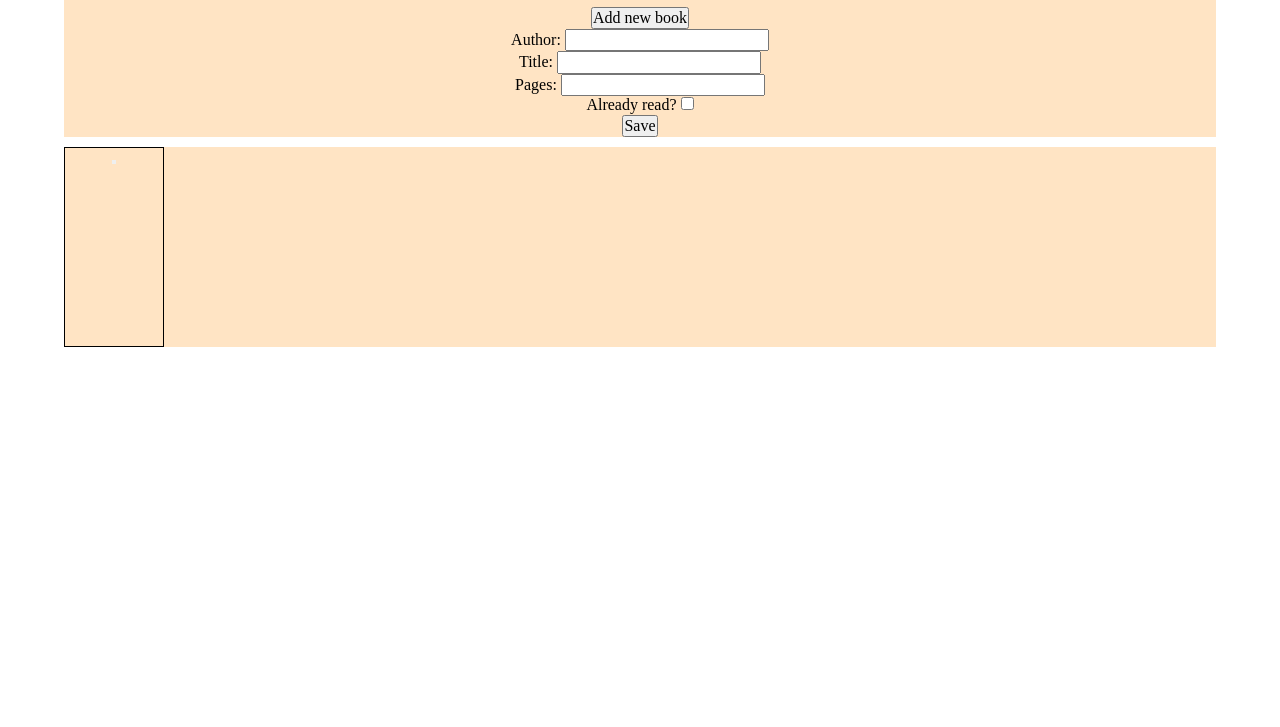
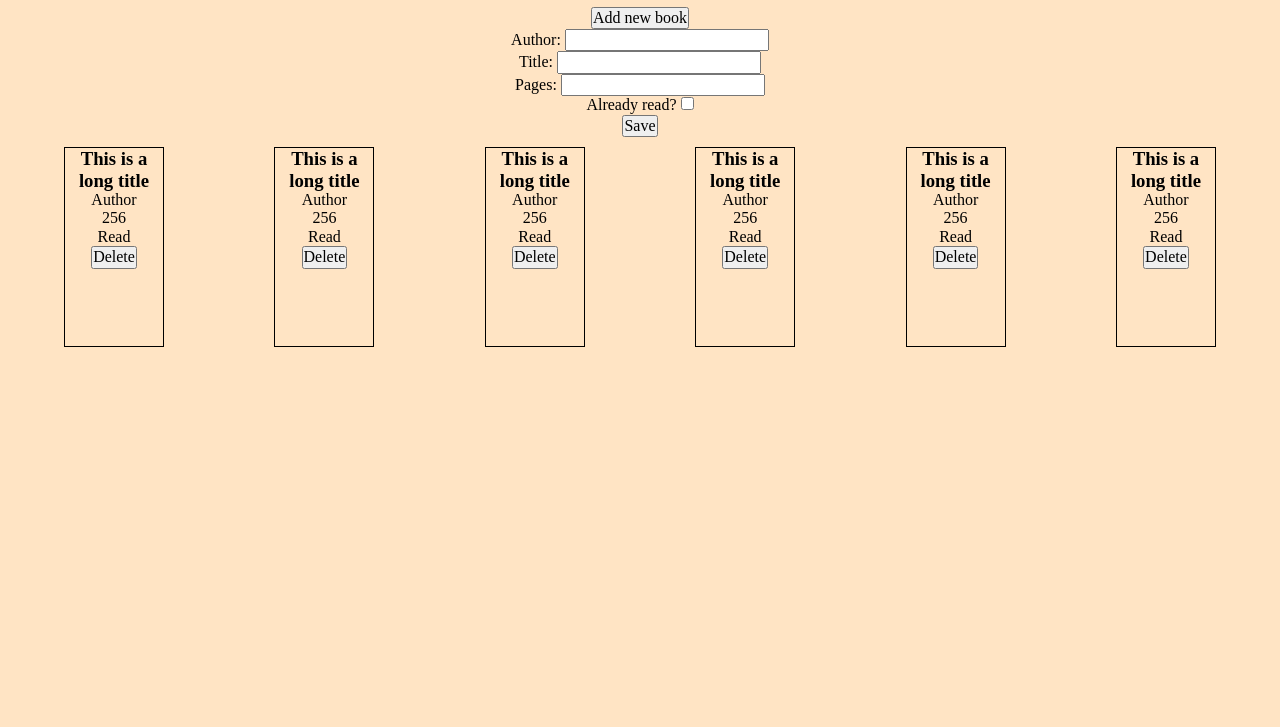
Before and after one commit to NewIncome/mv_library, a plain HTML site: page index.html in a window 1280 px wide. Shown: the part 73-800 px from the top of the page. Drawn offline with Linux system fonts and the light colour scheme.

Commit message:
Add book section - Add book section content - Flexbox for each book

```diff
--- a/index.html
+++ b/index.html
@@ -23,12 +23,50 @@
        <input type="submit" value="Save">
     </form>
   </div>
-  <section class="sec">
+  <section class="sec book-sec">
     <div class="book">
-      <h4 class=""></h4>
-      <p class=""></p>
-      <p class=""></p>
-      <button class=""></button>
+      <h3 class="">This is a long title</h3>
+      <p class="">Author</p>
+      <p class="">256</p>
+      <p class="">Read</p>
+      <button class="">Delete</button>
+    </div>
+
+    <div class="book">
+      <h3 class="">This is a long title</h3>
+      <p class="">Author</p>
+      <p class="">256</p>
+      <p class="">Read</p>
+      <button class="">Delete</button>
+    </div>
+
+    <div class="book">
+      <h3 class="">This is a long title</h3>
+      <p class="">Author</p>
+      <p class="">256</p>
+      <p class="">Read</p>
+      <button class="">Delete</button>
+    </div>
+    <div class="book">
+      <h3 class="">This is a long title</h3>
+      <p class="">Author</p>
+      <p class="">256</p>
+      <p class="">Read</p>
+      <button class="">Delete</button>
+    </div>
+    <div class="book">
+      <h3 class="">This is a long title</h3>
+      <p class="">Author</p>
+      <p class="">256</p>
+      <p class="">Read</p>
+      <button class="">Delete</button>
+    </div>
+    <div class="book">
+      <h3 class="">This is a long title</h3>
+      <p class="">Author</p>
+      <p class="">256</p>
+      <p class="">Read</p>
+      <button class="">Delete</button>
     </div>
   </section>
 
--- a/style.css
+++ b/style.css
@@ -4,8 +4,11 @@
   box-sizing: border-box;
 }
 
+body {
+  background-color: bisque;
+}
+
 .sec {
-  background-color: bisque;
   width: 90%;
   margin: 0 auto 10px;
   min-height: 20vh;
@@ -17,3 +20,8 @@
   height: 200px;
   width: 100px;
 }
+
+.book-sec{
+  display: flex;
+  justify-content: space-between;
+}
```
